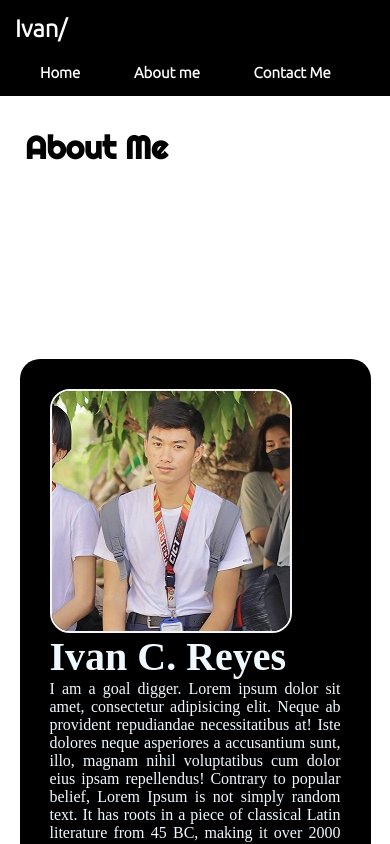
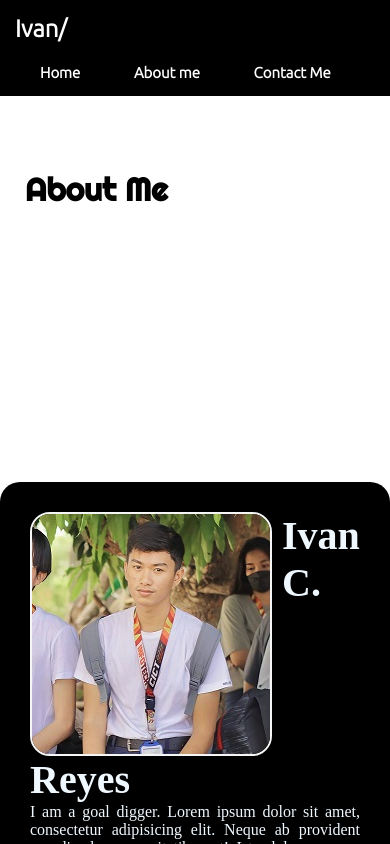
Before and after one commit to Ivan02403/PortfolioResponsive, a plain HTML site: page public/aboutme.html in a window 390 px wide. Shown: the top 844 px of the page. Drawn offline with Linux system fonts and the light colour scheme.

Commit message:
Add files via upload

```diff
--- a/public/aboutme.html
+++ b/public/aboutme.html
@@ -25,7 +25,7 @@
 			</nav>
 		</header>
 		<section class="aboutMe">
-			<div class="aboutMe-background">
+
 				<div class="aboutMe-div">
 					<h1 class="aboutMe-Head">About Me</h1>
 				</div>
@@ -42,7 +42,7 @@
 				</div>
 				<!-- </div> -->
 
-			</div>
+
 		</section>
 	</body>
 </html>
--- a/style.css
+++ b/style.css
@@ -317,9 +317,13 @@ footer{
 
 }
 
+.aboutMe{
+	height: 100vh;
+}
+
 .aboutMe-div > h1{
 	position: absolute;
-	top:15%;
+	top:20%;
 }
 
 .aboutMe-container{
@@ -524,6 +528,7 @@ textarea{
 	header{
 		/* background-color: aquamarine; */
 		display: block;
+		width: 100%;
 	}
 
 	nav{
@@ -601,7 +606,7 @@ ul{
 }
 
 .aboutMe-container{
-	position: absolute;
+	position: relative;
 	top:40%;
 }
 
@@ -617,7 +622,7 @@ ul{
 .wrapper{
 	top:1%;
 
-	width: 90%;
+	width: 100%;
 }
 
 .contact-container{
```
